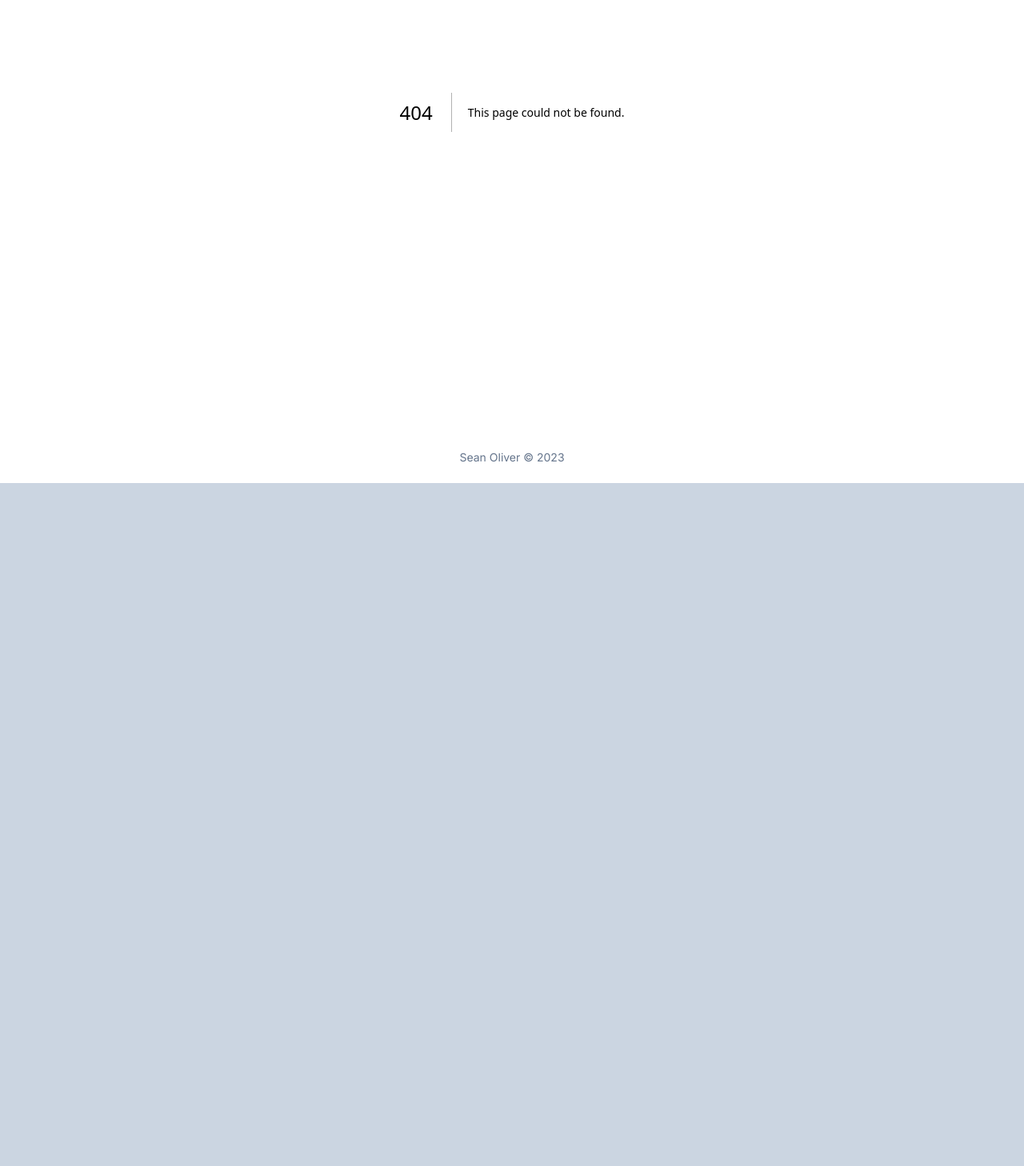
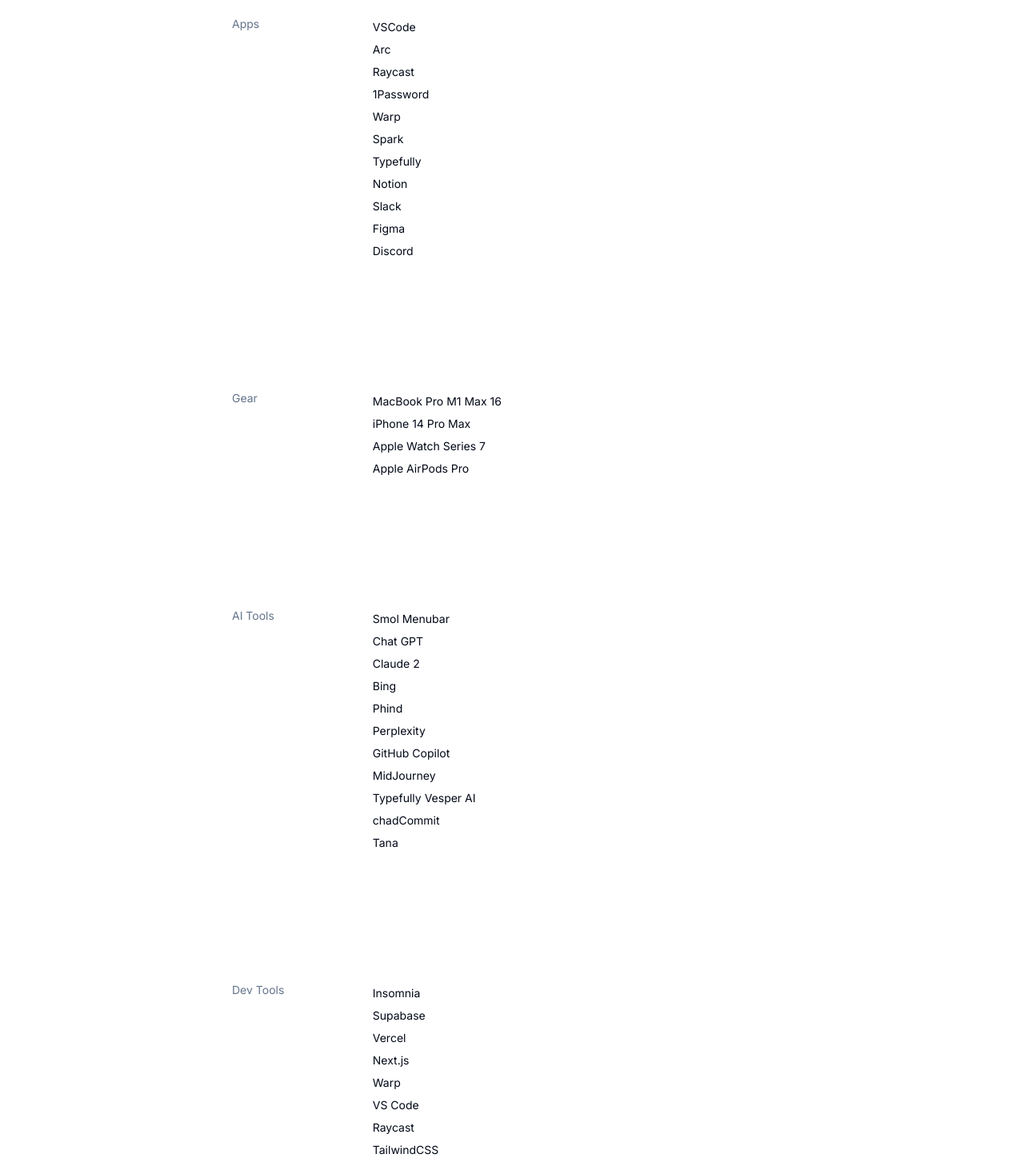
Before and after one commit to seanoliver/seanoliver-dot-dev, a Next.js app: page /uses in a window 1280 px wide. Before the commit this address had no page. Shown: the part 320-1778 px from the top of the page at 80% size. Before the commit the page ends 924 px from the top, so only its background shows below. Built offline with nearby package versions, Linux system fonts and the light colour scheme.

Commit message:
added page.tsx with 'uses' section and corresponding lists.

```diff
--- /dev/null
+++ b/src/app/uses/page.tsx
@@ -0,0 +1,79 @@
+'use client';
+
+import Section from '@/components/Section';
+
+const myApps = [
+	'VSCode',
+	'Arc',
+	'Raycast',
+	'1Password',
+	'Warp',
+	'Spark',
+	'Typefully',
+	'Notion',
+	'Slack',
+	'Figma',
+	'Discord',
+];
+
+const myGear = [
+	'MacBook Pro M1 Max 16',
+	'iPhone 14 Pro Max',
+	'Apple Watch Series 7',
+	'Apple AirPods Pro',
+];
+
+const myAI = [
+	'Smol Menubar',
+	'Chat GPT',
+	'Claude 2',
+	'Bing',
+	'Phind',
+	'Perplexity',
+	'GitHub Copilot',
+	'MidJourney',
+	'Typefully Vesper AI',
+	'chadCommit',
+	'Tana',
+];
+
+const myDevTools = [
+	'Insomnia',
+	'Supabase',
+	'Vercel',
+	'Next.js',
+	'Warp',
+	'VS Code',
+	'Raycast',
+	'TailwindCSS',
+	'TypeScript',
+];
+
+const ListItem = (item: string): JSX.Element => (
+	<li className='leading-7'>{item}</li>
+);
+
+export default function Home(): JSX.Element {
+	return (
+		<>
+			<Section title='Home'>
+				<h4 className='font-medium'>Uses</h4>
+				<p className='text-muted-foreground'>
+					I have an additiction and her name is &quot;gear.&quot;
+				</p>
+			</Section>
+			<Section title='Apps'>
+				<ul>{myApps.map(i => ListItem(i))}</ul>
+			</Section>
+			<Section title='Gear'>
+				<ul>{myGear.map(i => ListItem(i))}</ul>
+			</Section>
+			<Section title='AI Tools'>
+            <ul>{myAI.map(i => ListItem(i))}</ul>
+			</Section>
+            <Section title='Dev Tools'>
+            <ul>{myDevTools.map(i => ListItem(i))}</ul>
+			</Section>
+		</>
+	);
+}
```
